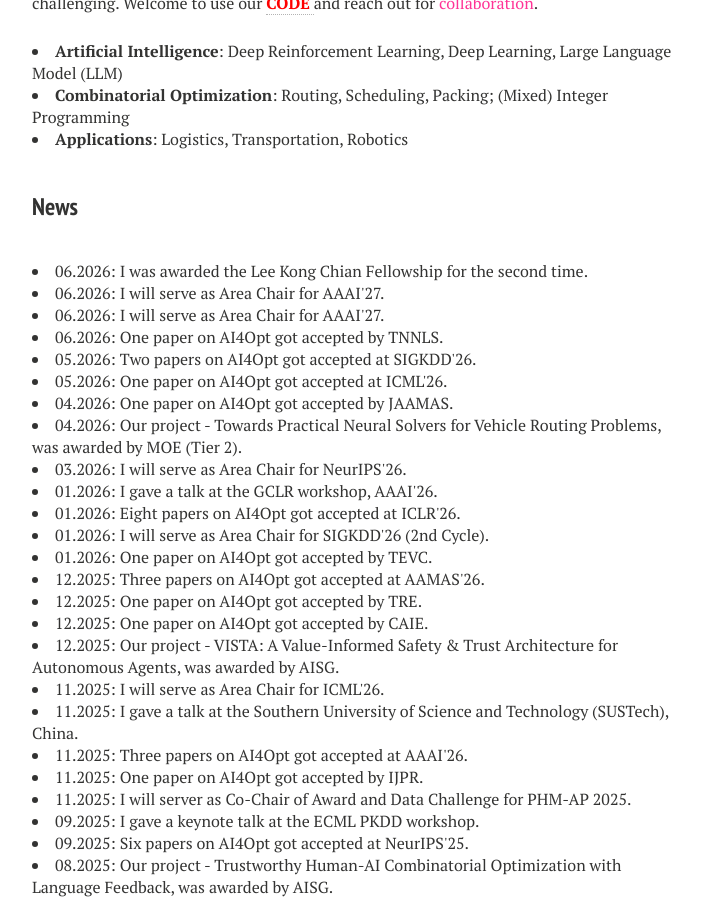
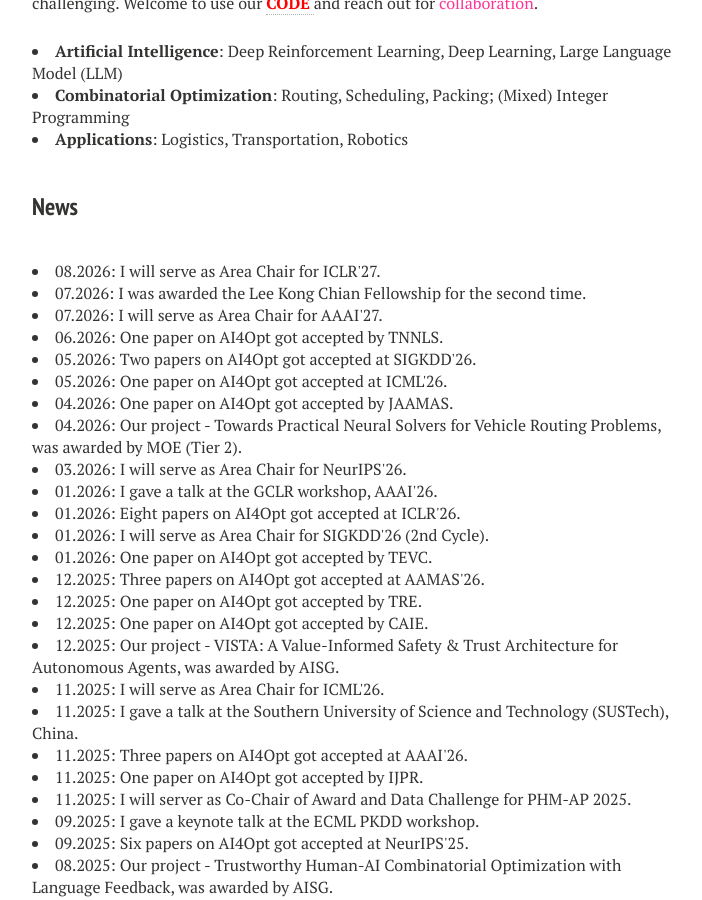
Before and after one commit to zhiguangcaosg/zhiguangcaosg.github.io, a Jekyll site: the page built from index.md, in a window 1280 px wide and 900 px high, scrolled down 812 px. Shown: the whole window, without its empty margins (288-990 px from the left). Built offline with Jekyll 4.4.1, drawn with Linux system fonts in a browser that asks for light colours; nearby versions of some CDN libraries.

Commit message:
Update index.md

```diff
--- a/index.md
+++ b/index.md
@@ -38,16 +38,17 @@ image: banner1.png
 </li>
 
 <h3 style="margin-bottom:-8px;padding-top:20px;">News</h3> <br>
+
 <li>
-06.2026: I was awarded the Lee Kong Chian Fellowship for the second time.
+08.2026:  I will serve as Area Chair for ICLR'27.
 </li>
 
 <li>
-06.2026:  I will serve as Area Chair for AAAI'27.
+07.2026: I was awarded the Lee Kong Chian Fellowship for the second time.
 </li>
 
 <li>
-06.2026:  I will serve as Area Chair for AAAI'27.
+07.2026:  I will serve as Area Chair for AAAI'27.
 </li>
 
 <li>
```
